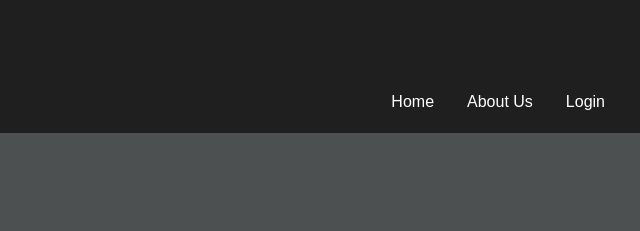
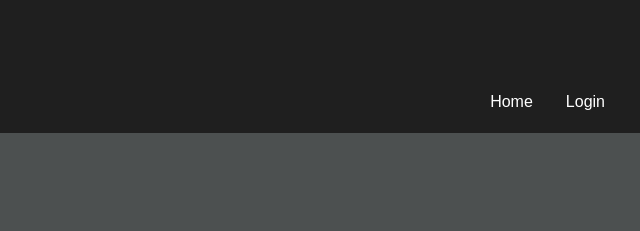
Before and after one commit to pkhanh102/CSIT314, a plain HTML site: page frontend/feedback.html in a window 1280 px wide. Shown: the top 231 px of the page, 640-1280 px from the left. Drawn offline with Linux system fonts and the light colour scheme.

Commit message:
Update feedback.html

```diff
--- a/frontend/feedback.html
+++ b/frontend/feedback.html
@@ -14,7 +14,6 @@
             <p class="logo_description">30 minutes</p>
             <ul class="navigation_bar">
                 <li class="nav_list"><a href="login.html">Login</a></li>
-                <li class="nav_list"><a href="">About Us</a></li>
                 <li class="nav_list"><a href="index.html">Home</a></li>
             </ul>
         </div>
```
